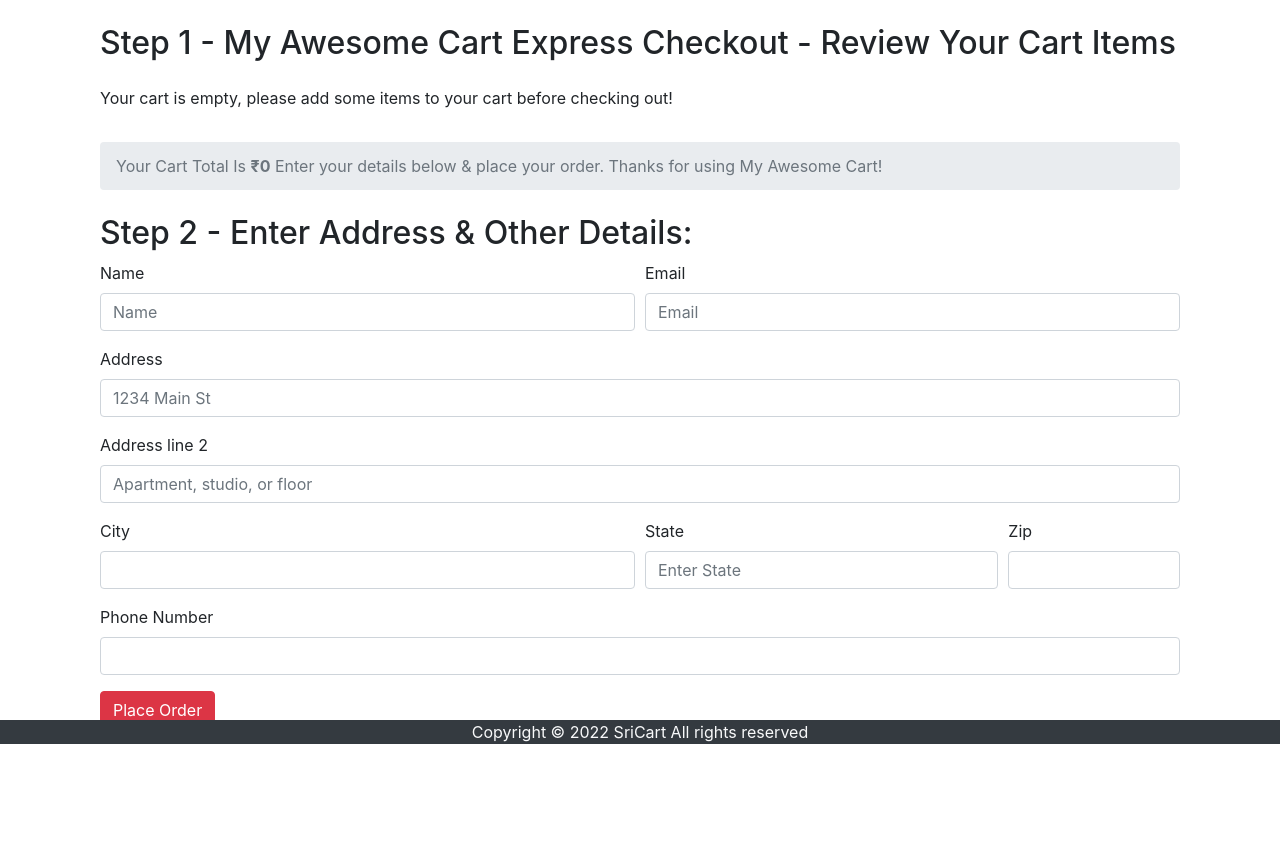
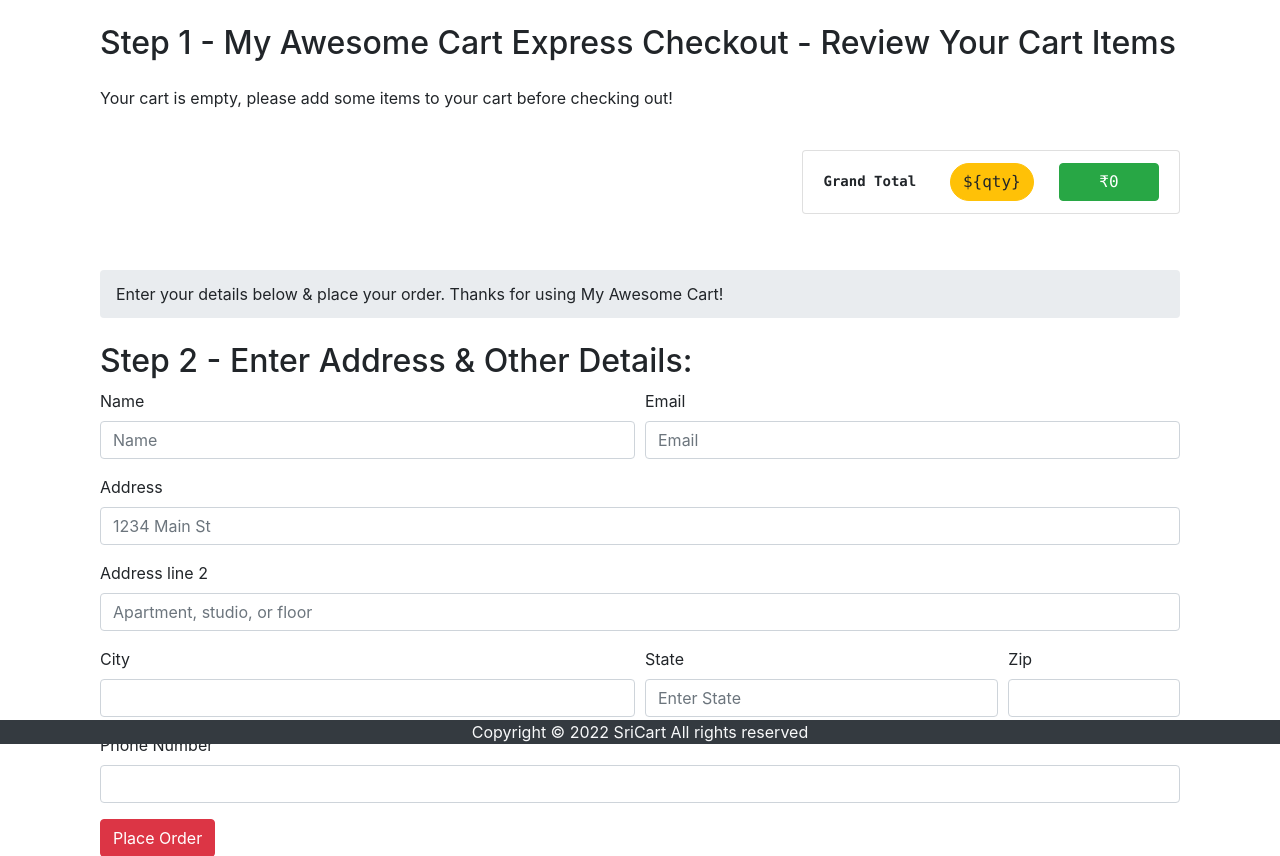
Before and after one commit to Srikanthsri5/SriCart, a Django app: page /shopping/checkout/ in a window 1280 px wide. Shown: the part 56-912 px from the top of the page. Before the commit the page ends 800 px from the top, so only its background shows below. Run offline with Django 4.2, Linux system fonts and the light colour scheme; some libraries are stand-ins or nearby versions.

Commit message:
further edit in checkout.html

```diff
--- a/shopping/templates/shopping/checkout.html
+++ b/shopping/templates/shopping/checkout.html
@@ -20,12 +20,15 @@
         <div class="my-4">
             <ul class="list-group" id="items">
             </ul>
-            <nav aria-label="breadcrumb">
-                <ol class="breadcrumb mt-3">
-                    <li class="breadcrumb-item active" aria-current="page">Your Cart Total Is <b>&#8377;<span
-                                id="totalPrice"></b> </span>Enter your details below & place your order. Thanks for
-                        using My Awesome Cart!</li>
-                </ol>
+                <br>
+                <ul class="list-group" id="items">
+                 <pre>   <li style="float: right;"  class="list-group-item"><b>Grand Total    <span class="btn btn-warning rounded-pill" id="qty">${qty}</span>  <span style="float: right;"  class ="btn btn-success custom2">&#8377;<span  id="totalPrice"></b> </span></span></li></pre>
+                </ul>
+                  <br>
+                  <nav aria-label="breadcrumb">
+                  <ol class="breadcrumb mt-3">
+                <li>   Enter your details below & place your order. Thanks for using My Awesome Cart!</li>
+            </ol>
             </nav>
         </div>
     </div>
@@ -87,6 +90,8 @@
     // console.log(cart);
     var sum = 0;
     var totalPrice = 0;
+    var q = 0;
+
     if ($.isEmptyObject(cart)) {
         //if object is empty
         mystr = `<p>Your cart is empty, please add some items to your cart before checking out!</p>`
@@ -97,17 +102,21 @@
             let qty = cart[item][0];
             let itemPrice = cart[item][2];
             sum = sum + qty;
-            totalPrice = totalPrice + qty * itemPrice
+            totalPrice = totalPrice + qty * itemPrice;
+            q = qty + q;
+            document.getElementById('qty').innerHTML = q;
             mystr = `<li class="list-group-item d-flex justify-content-between align-items-center">
              <span class="custom">${name}</span>
-             <span class="btn btn-warning rounded-circle">${qty}</span>
+             <span class="btn btn-warning rounded-pill">${qty}</span>
              <span class="btn btn-danger custom2">&#8377;${itemPrice} </span>
                </li>`
             $('#items').append(mystr);
         }
+
     }
     document.getElementById('cart').innerHTML = sum;
     document.getElementById('totalPrice').innerHTML = totalPrice;
+
     $('#itemsJson').val(JSON.stringify(cart));
 
     {% if thank %}
@@ -117,5 +126,6 @@
     {% endif %}
 
     $('#amount').val($('#totalPrice').html())
+    $('#amount').val($('#qty').html())
 </script>
 {% endblock %}
```
